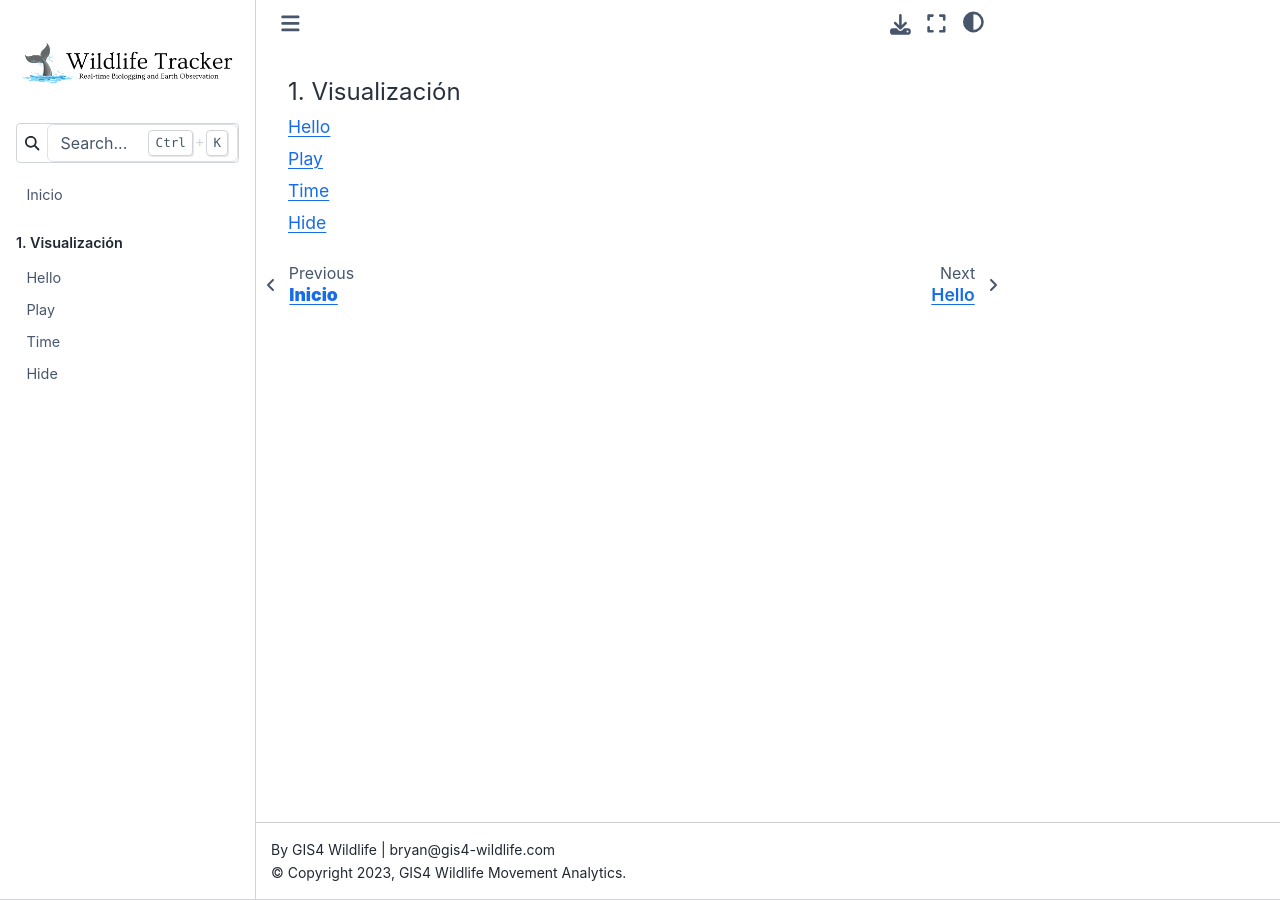
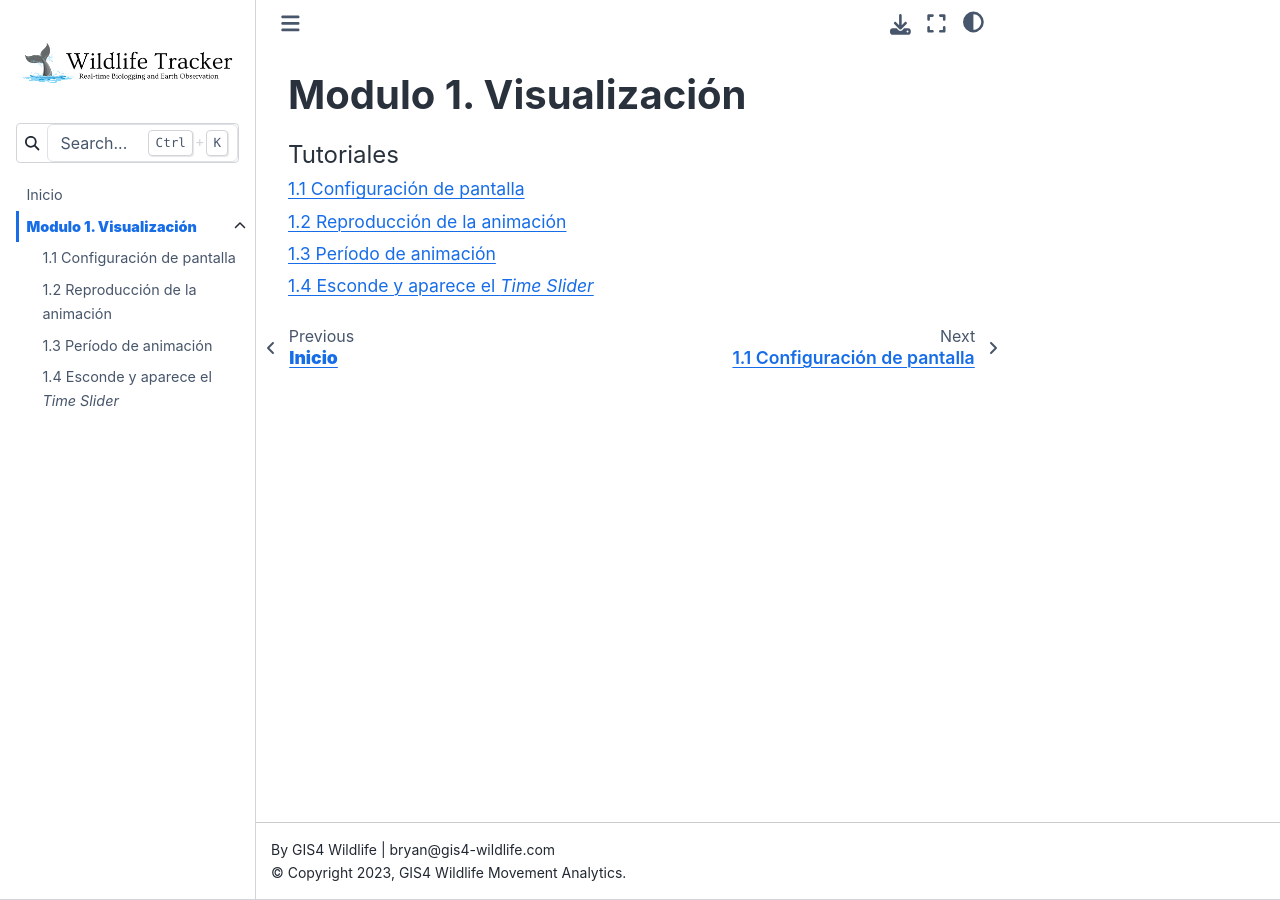
Before and after one commit to gis4-wildlife/SeoBirdlife-Vis, a Sphinx documentation site: the page built from source/module-1.rst, in a window 1280 px wide. Built offline with Sphinx 7.4.7 and the Sphinx Book theme 1.1.4, drawn with Linux system fonts in a browser that asks for light colours.

Commit message:
module 1 started

```diff
--- a/source/index.rst
+++ b/source/index.rst
@@ -106,6 +106,6 @@
 
 .. toctree::
   :maxdepth: 2
-  :caption: 1. Visualización
+  :hidden:
 
   module-1
--- a/source/module-1.rst
+++ b/source/module-1.rst
@@ -1,8 +1,11 @@
+**Modulo 1. Visualización**
+-------------------------------------
+
 .. toctree::
    :maxdepth: 2
-   :caption: 1. Visualización
+   :caption: Tutoriales
 
-   tutorials/00-start
-   tutorials/01-play
-   tutorials/02-time
-   tutorials/03-hide
+   tutorials/01-start
+   tutorials/02-play
+   tutorials/03-time-window
+   tutorials/04-hide-timeslider
--- a/source/tutorials/00-start.rst
+++ /dev/null
@@ -1,2 +0,0 @@
-Hello
-======
--- a/source/tutorials/01-play.rst
+++ /dev/null
@@ -1,2 +0,0 @@
-Play
------
--- /dev/null
+++ b/source/tutorials/01-start.rst
@@ -0,0 +1,2 @@
+1.1 Configuración de pantalla
+--------------------------------
--- /dev/null
+++ b/source/tutorials/02-play.rst
@@ -0,0 +1,2 @@
+1.2 Reproducción de la animación
+----------------------------------
--- a/source/tutorials/02-time.rst
+++ /dev/null
@@ -1,2 +0,0 @@
-Time
------
--- a/source/tutorials/03-hide.rst
+++ /dev/null
@@ -1,2 +0,0 @@
-Hide
------
--- /dev/null
+++ b/source/tutorials/03-time-window.rst
@@ -0,0 +1,2 @@
+1.3 Período de animación
+--------------------------
--- /dev/null
+++ b/source/tutorials/04-hide-timeslider.rst
@@ -0,0 +1,2 @@
+1.4 Esconde y aparece el *Time Slider*
+-----------------------------------------
```
